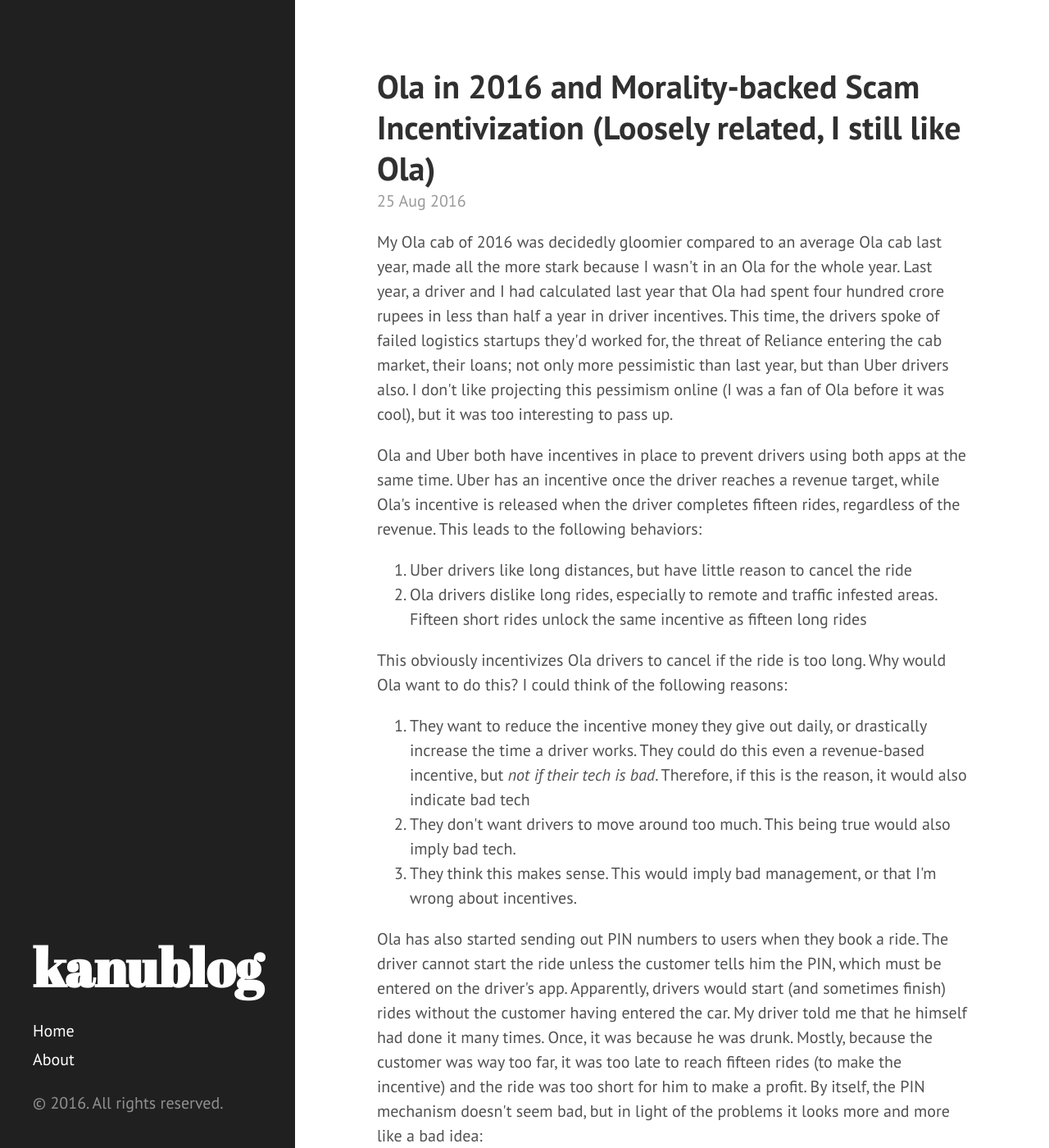
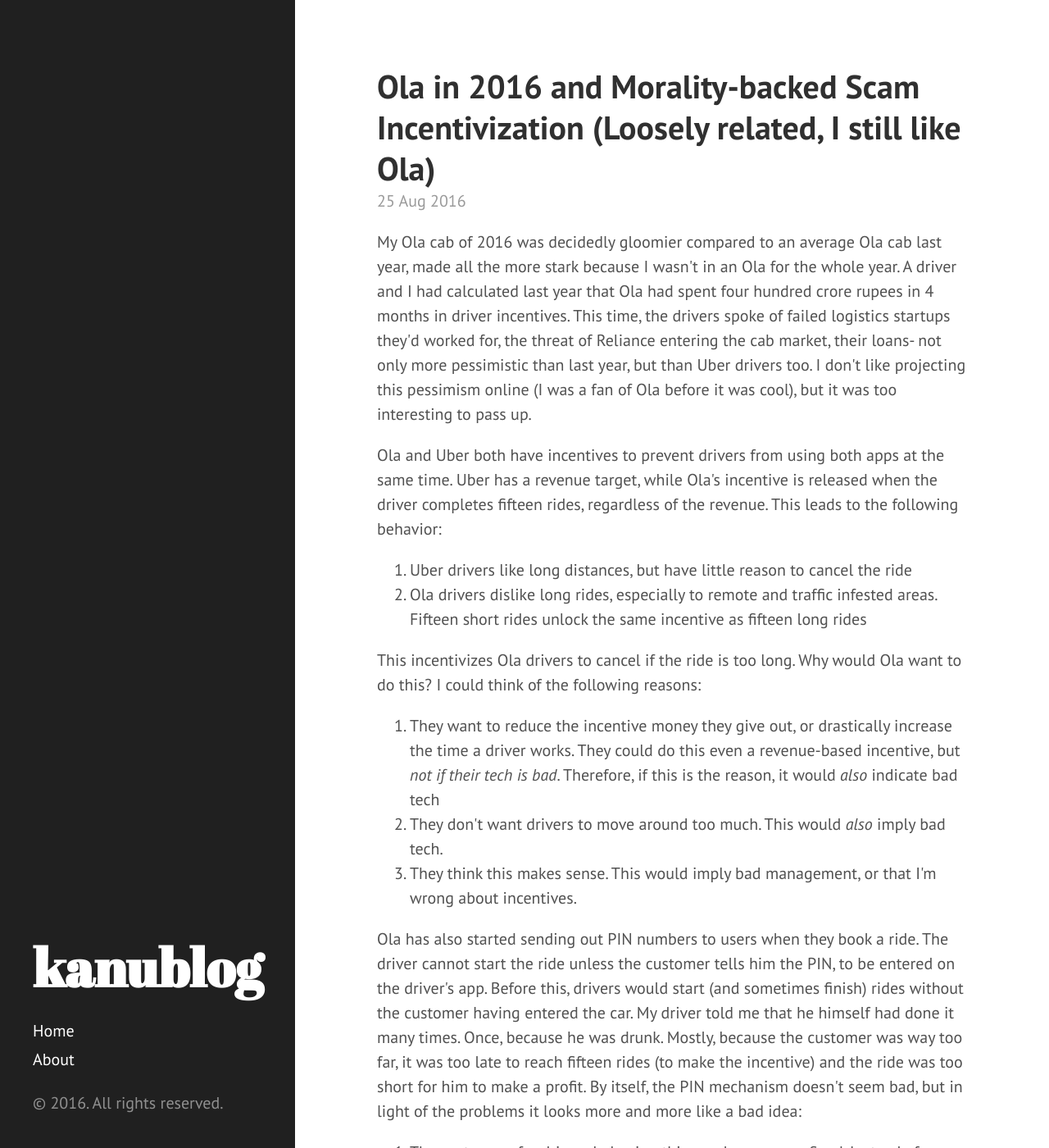
Before and after one commit to bazookanu/kanud.github.io, a Jekyll site: the page built from _posts/2016-08-25-ola-random-scam-notes.html, in a window 1280 px wide and 1400 px high. Shown: the whole window at 82% size. Built offline with Jekyll 4.4.1, drawn with Linux system fonts in a browser that asks for light colours; some of the changed text lies outside the part shown.

Commit message:
errcheck

```diff
--- a/_posts/2016-08-25-ola-random-scam-notes.html
+++ b/_posts/2016-08-25-ola-random-scam-notes.html
@@ -4,17 +4,17 @@ title: Ola in 2016 and Morality-backed Scam Incentivization (Loosely related, I
 ---
 
 
-<p>My Ola cab of 2016 was decidedly gloomier compared to an average Ola cab last year, made all the more stark because I wasn't in an Ola for the whole year. Last year, a driver and I had calculated last year that Ola had spent four hundred crore rupees in less than half a year in driver incentives. This time, the drivers spoke of failed logistics startups they'd worked for, the threat of Reliance entering the cab market, their loans; not only more pessimistic than last year, but than Uber drivers also. I don't like projecting this pessimism online (I was a fan of Ola before it was cool), but it was too interesting to pass up.</p>
-<p>Ola and Uber both have incentives in place to prevent drivers using both apps at the same time. Uber has an incentive once the driver reaches a revenue target, while Ola's incentive is released when the driver completes fifteen rides, regardless of the revenue. This leads to the following behaviors:
+<p>My Ola cab of 2016 was decidedly gloomier compared to an average Ola cab last year, made all the more stark because I wasn't in an Ola for the whole year. A driver and I had calculated last year that Ola had spent four hundred crore rupees in 4 months in driver incentives. This time, the drivers spoke of failed logistics startups they'd worked for, the threat of Reliance entering the cab market, their loans- not only more pessimistic than last year, but than Uber drivers too. I don't like projecting this pessimism online (I was a fan of Ola before it was cool), but it was too interesting to pass up.</p>
+<p>Ola and Uber both have incentives to prevent drivers from using both apps at the same time. Uber has a revenue target, while Ola's incentive is released when the driver completes fifteen rides, regardless of the revenue. This leads to the following behavior:
 <ol><li>Uber drivers like long distances, but have little reason to cancel the ride</li>
 <li>Ola drivers dislike long rides, especially to remote and traffic infested areas. Fifteen short rides unlock the same incentive as fifteen long rides</li></ol>
-<p>This obviously incentivizes Ola drivers to cancel if the ride is too long. Why would Ola want to do this? I could think of the following reasons:
-<ol><li>They want to reduce the incentive money they give out daily, or drastically increase the time a driver works. They could do this even a revenue-based incentive, but <i>not if their tech is bad</i>. Therefore, if this is the reason, it would also indicate bad tech</li>
-<li>They don't want drivers to move around too much. This being true would also imply bad tech. </li>
+<p>This incentivizes Ola drivers to cancel if the ride is too long. Why would Ola want to do this? I could think of the following reasons:
+<ol><li>They want to reduce the incentive money they give out, or drastically increase the time a driver works. They could do this even a revenue-based incentive, but <i>not if their tech is bad</i>. Therefore, if this is the reason, it would <i>also</i> indicate bad tech</li>
+<li>They don't want drivers to move around too much. This would <i>also</i> imply bad tech. </li>
 <li>They think this makes sense. This would imply bad management, or that I'm wrong about incentives. </li></ol></p>
-<p>Ola has also started sending out PIN numbers to users when they book a ride. The driver cannot start the ride unless the customer tells him the PIN, which must be entered on the driver's app. Apparently, drivers would start (and sometimes finish) rides without the customer having entered the car. My driver told me that he himself had done it many times. Once, it was because he was drunk. Mostly, because the customer was way too far, it was too late to reach fifteen rides (to make the incentive) and the ride was too short for him to make a profit. By itself, the PIN mechanism doesn't seem bad, but in light of the problems it looks more and more like a bad idea:
-<ol><li>The root cause for drivers behaving this way has gone unfixed. Instead of addressing their problems, this would only antagonize them further and create conditions for even worse behavior</li>
-<li>Ola's reputation system is broken and drivers know it. If phantom rides were really such a big problem that Ola had to create a new feature to manage it, there are probably many more incentives for drivers to try and scam Ola.</li></ol></p>
+<p>Ola has also started sending out PIN numbers to users when they book a ride. The driver cannot start the ride unless the customer tells him the PIN, to be entered on the driver's app. Before this, drivers would start (and sometimes finish) rides without the customer having entered the car. My driver told me that he himself had done it many times. Once, because he was drunk. Mostly, because the customer was way too far, it was too late to reach fifteen rides (to make the incentive) and the ride was too short for him to make a profit. By itself, the PIN mechanism doesn't seem bad, but in light of the problems it looks more and more like a bad idea:
+<ol><li>The root cause for drivers behaving this way has gone unfixed. Instead of addressing their problems, this would only antagonize them further and create conditions for more creative bad behavior.</li>
+<li>Ola's reputation system is broken and drivers know it. If phantom rides were such a big problem that Ola had to create a new feature to manage it, there may be more incentives for drivers to try and scam Ola.</li></ol></p>
 <p>To jump to conclusions, it seems that Ola spent too much money on customer/ driver acquisition and too little on technology. As seen by a customer, the core logistics problems remain- the GPS is rarely right, wait times are long and drivers want to cancel. Even worse, it seems Ola cannot handle its current scale because drivers told me Ola 'laid off' thousands of drivers for various reasons (like the car model being too old). Government regulation on surge pricing has mad things worse for everyone, but I don't want to rehash those arguments.</p>
 <p>This scam mentality seems to be the flavor of India's time right now:
 <ol><li>A system is put in place to stop bad behavior, but which really incentivizes bad behavior.</li>
@@ -34,6 +34,6 @@ Examples:
 <li><b>System</b>: Let's cap movie ticket prices! (Yes, this is really under discussion.)<br>
 <b>Morality</b>: Poor people cannot afford to watch movies in multiplexes right now!<br>
 <b>Failure</b>: This remains to be seen.<br>
-<b>Real problem</b>: Movies of my state are so bad, nobody wants to watch them.</li></p>
+<b>Real problem</b>: Movies of my state are so bad, nobody wants to watch them.</li></ol></p>
 <p>Morality-backed scam incentivization is everywhere in India. The government is the primary perpetrator, but as I've argued here companies do it too. Families do it (eg. caste-restricted marriage). It seems to happen on an individual level.</p>
 <p>Coming back to Ola, they probably know all this. It is probably a legitimate response to current market conditions. However, I doubt this situation can continue without drastic changes. Cab aggregators <a href="http://a16z.com/2016/05/16/regulatory-hacking/">are a regulatory hack</a>, and Reliance is the grand-daddy of regulatory hacking in India. They're so good at it, that a <a href="http://www.goodreads.com/book/show/265513.The_Polyester_Prince">book that explained it</a> is banned in India. Unless they screw up, it would be hard to withstand their onslaught without a technology edge.</p>
```
